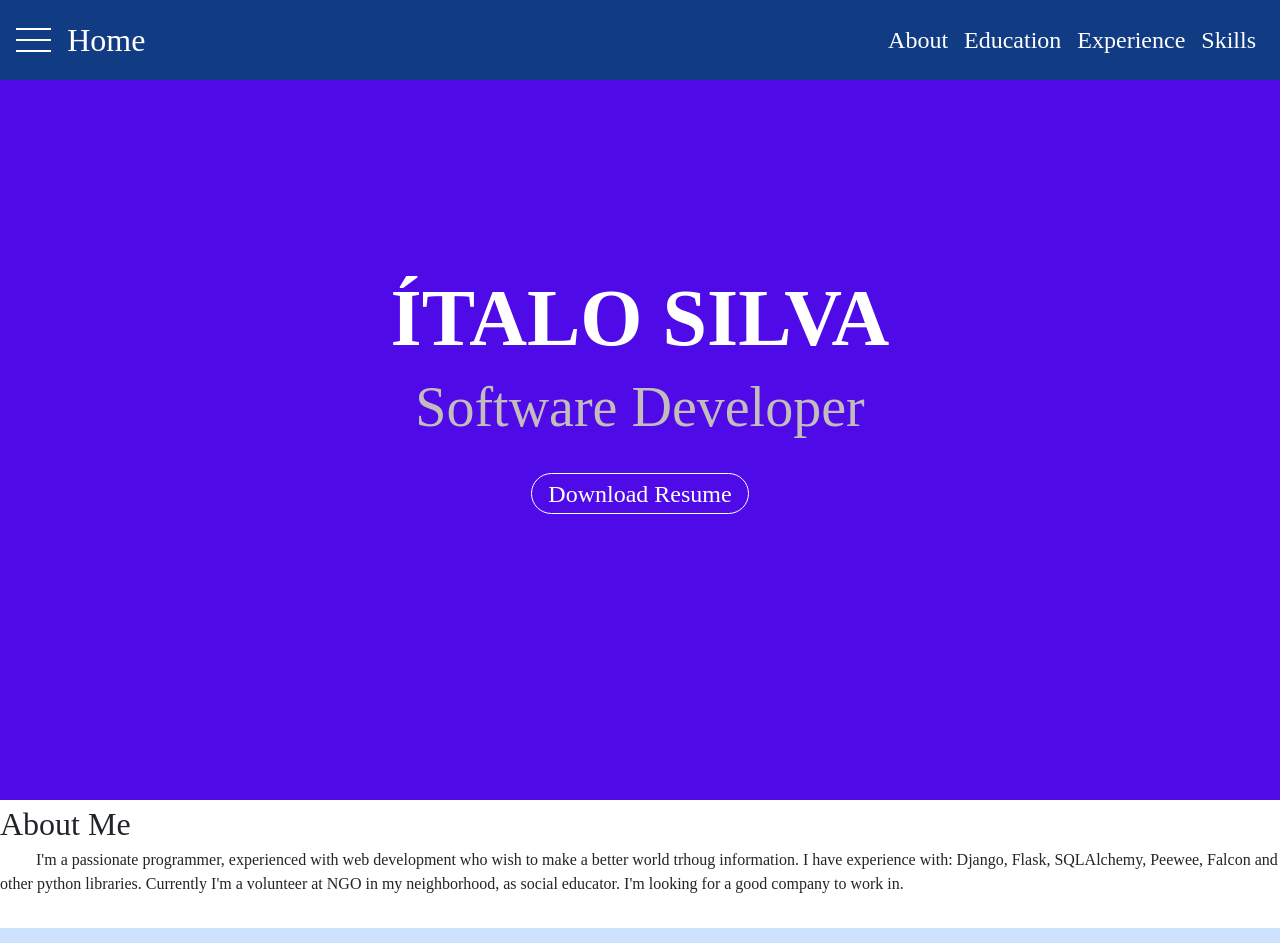
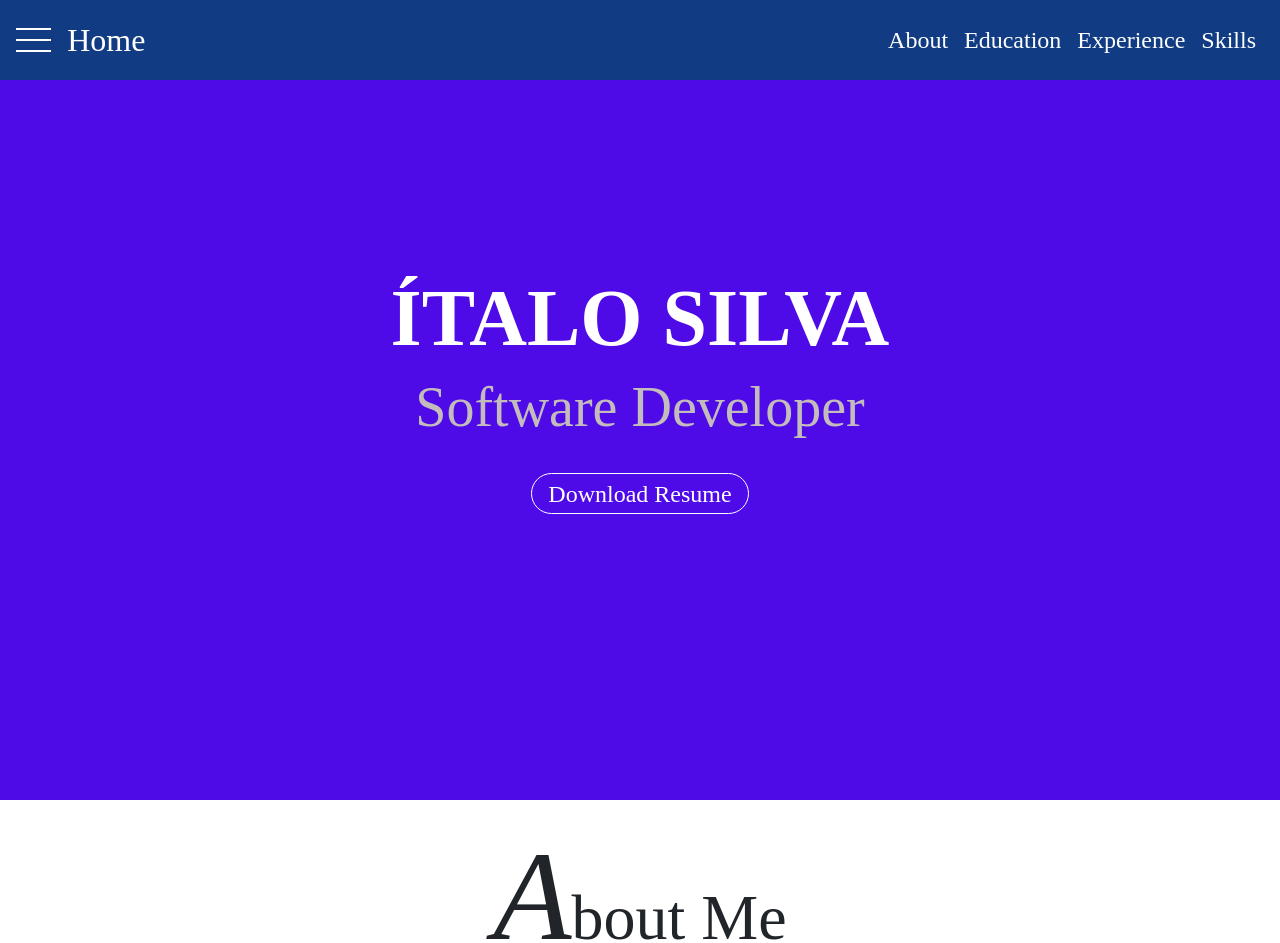
Before and after one commit to isds/myresume, a React (Create React App) app in the folder myresume/: page / in a window 1280 px wide. Shown: the top 943 px of the page. Built offline with nearby package versions, Linux system fonts and the light colour scheme.

Commit message:
Fixed About section alignment and text size.

```diff
--- a/myresume/src/components/About/About.css
+++ b/myresume/src/components/About/About.css
@@ -1,13 +1,31 @@
 .about-container {
+  display: flex;
+  flex-direction: column;
   padding-bottom: 1rem;
   background-color: #fff;
 }
 
 .about-container-title{
-  font-size: 2rem;
+  display: flex;
+  justify-content: center;
 }
 
-.about-container-title::first-letter{
-  font-size: 2.5em;
+.about-container-title span {
+  font-size: 4rem;
+}
+
+.about-container-title span::first-letter {
+  font-size: 8rem;
   font-style: italic;
+  font-weight: normal;
 }
+
+.about-container-text {
+  display: flex;
+  justify-content: center;
+}
+
+.about-container-text p {
+  width: 80%;
+  font-size: 1.5rem;
+}
--- a/myresume/src/components/About/About.js
+++ b/myresume/src/components/About/About.js
@@ -5,11 +5,11 @@ class About extends Component {
   render() {
     return (
       <div id="about" className="about-container">
-        <div>
-          <span className="about-container-title">About Me</span>
+        <div className="about-container-title">
+          <span >About Me</span>
         </div>
 
-        <div>
+        <div className="about-container-text">
           <p>&nbsp;&nbsp;&nbsp;&nbsp;&nbsp;&nbsp;&nbsp;&nbsp;
          I'm a passionate programmer, experienced with web development who wish to make
          a better world trhoug information. I have experience with: Django, Flask,
```
